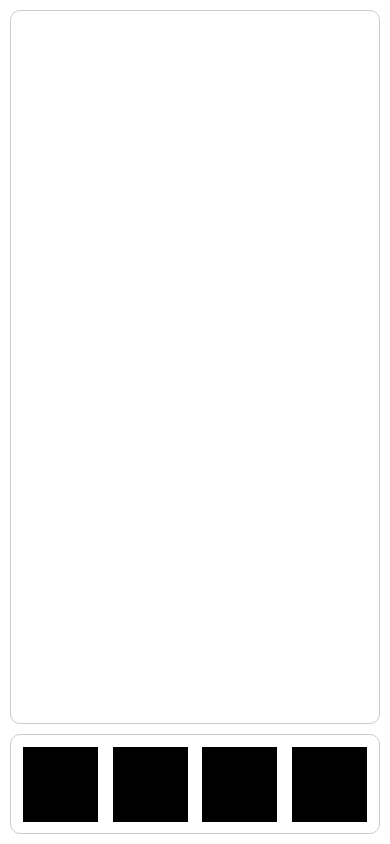
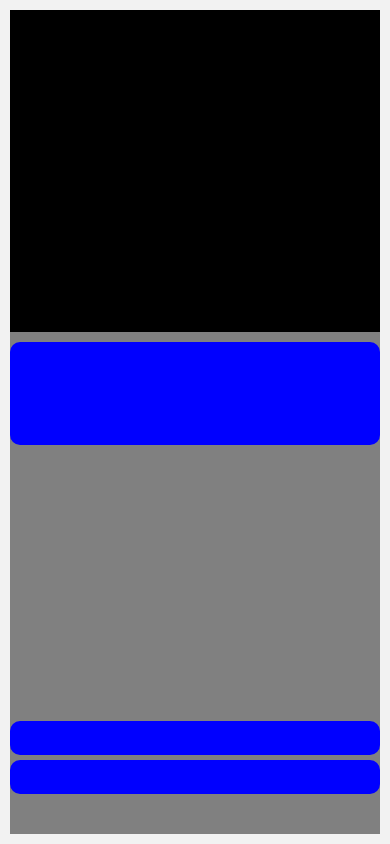
Before and after one commit to Aakash-Bhalani-GeorgianCollege/FirstApp, a React Native app in the folder FirstApp/: screen / in a window 390 px wide. Built offline with nearby package versions, Linux system fonts and the light colour scheme.

Commit message:
Added SearchWeather Page

```diff
--- a/FirstApp/App.tsx
+++ b/FirstApp/App.tsx
@@ -2,16 +2,16 @@ import { SafeAreaView, StyleSheet, View } from 'react-native';
 import FlexBox2 from './src/components/FlexBox2'
 import { DARK_COLORS } from './src/styles/Colors';
 import FavoriteScreen from './src/screens/FavoriteScreen';
+import WeatherCard from './src/components/WeatherCard/WeatherCard';
 import CityWeatherDetails from './src/components/CityWeatherDetails/CityWeatherDetails';
-import FlexBox1 from './src/components/FlexBox1';
-import Contact from './src/components/Contact';
+import Searchweather from './src/components/Searchweather';
 
 
 export default function App() {
   return (
     <SafeAreaView style={styles.container}>
       {/* <FavoriteScreen/> */}
-      <Contact/>
+      <Searchweather/>
     </SafeAreaView>
   );
 }
--- /dev/null
+++ b/FirstApp/src/components/Searchweather.tsx
@@ -0,0 +1,68 @@
+import { SafeAreaView, View, StyleSheet } from "react-native"
+
+const Searchweather = ()=> {
+    return (
+
+      <View style={styles.container}>
+      <View style={styles.flexContainer}>
+        <View style={styles.flexbox1} />
+        <View style={styles.flexbox2}>
+          <View style={styles.topFlexbox} />
+          <View style={styles.bottomContainer}>
+            <View style={styles.innerFlexbox1} />
+            <View style={styles.innerFlexbox2} />
+          </View>
+        </View>
+      </View>
+    </View>
+
+
+    )
+}
+
+const styles = StyleSheet.create({
+  container: {
+    flex: 1,
+    backgroundColor: '#f2f2f2',
+    padding: 10,
+  },
+  flexContainer: {
+    flex: 1,
+    flexDirection: 'column',
+  },
+  flexbox1: {
+    flex: 0.4,
+    backgroundColor: 'black',
+  },
+  flexbox2: {
+    flex: 0.6,
+    backgroundColor: 'gray',
+    paddingVertical: 10,
+  },
+  topFlexbox: {
+    flex: 1,
+    backgroundColor: 'blue',
+    marginBottom: 275,
+    borderRadius: 10,
+  },
+  bottomContainer: {
+    flex: 1,
+    justifyContent: 'flex-end',
+  },
+  innerFlexbox1: {
+    flex: 1,
+    backgroundColor: 'blue',
+    marginTop: 1,
+    borderRadius: 10,
+  },
+  innerFlexbox2: {
+    flex: 1,
+    backgroundColor: 'blue',
+    marginTop: 5,
+    borderRadius: 10,
+    marginBottom: 30,
+  },
+
+})
+
+export default Searchweather
```
